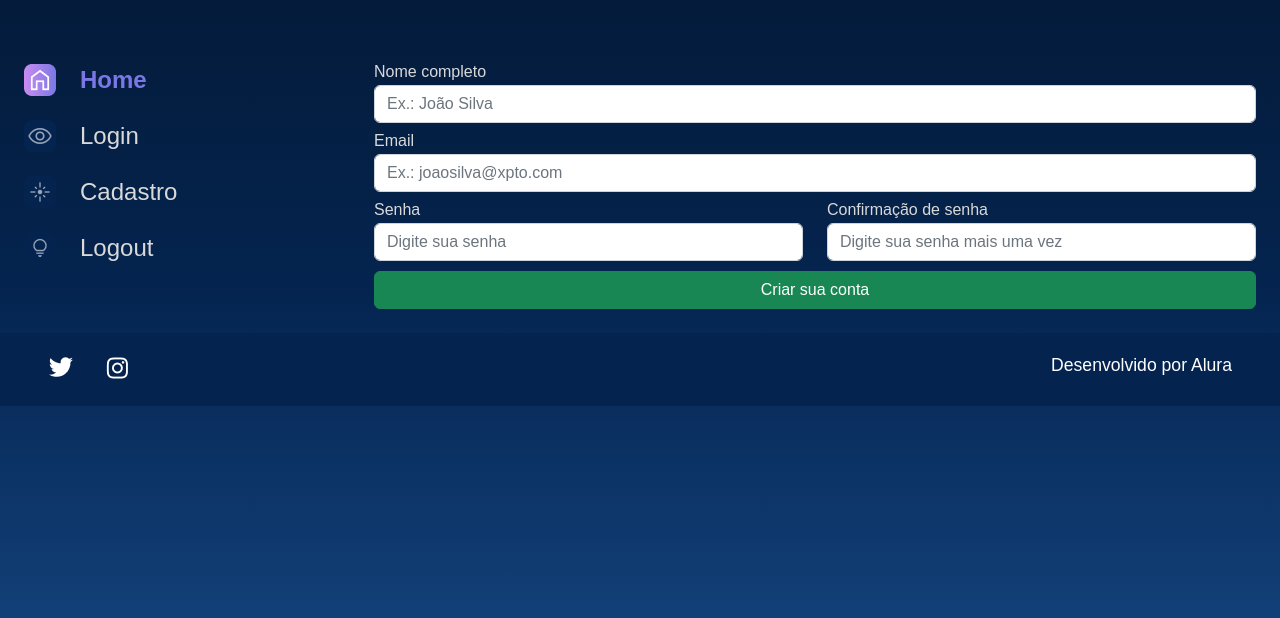
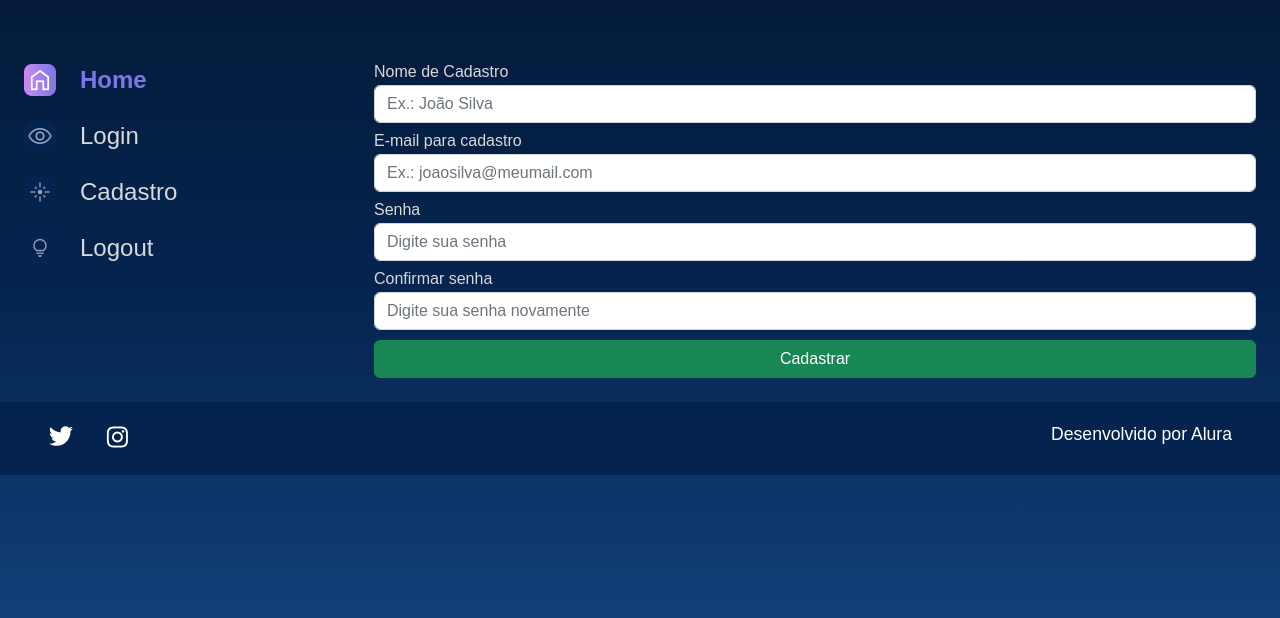
Before and after one commit to danielcanuto/spaceAlura, a Django app: page /usuarios/cadastro in a window 1280 px wide. Shown: the part 114-732 px from the top of the page. Run offline with Django 4.2, Linux system fonts and the light colour scheme.

Commit message:
cadastro ok

```diff
--- a/templates/usuarios/cadastro.html
+++ b/templates/usuarios/cadastro.html
@@ -41,27 +41,19 @@
                 </nav>
             </section>
             <section class="galeria" style="margin-left: 5em">
-                <form action="" method="">
+                <form action="{% url 'cadastro' %}" method="POST">
+                    {% csrf_token %}
                     <div class="row">
+                        {% for field in form.visible_fields%}
                         <div class="col-12 col-lg-12" style="margin-bottom: 10px;">
-                            <label for="nome_cadastro" style="color:#D9D9D9; margin-bottom: 5px;"><b>Nome completo</b></label>
-                            <input type="text" class="form-control" name="nome_cadastro" placeholder="Ex.: João Silva" required>
+                            <label style="color:#D9D9D9; margin-bottom: 5px;" for="{{ field.id_for_label }}">{{ field.label }}</label>
+                            {{ field }}
                         </div>
-                        <div class="col-12 col-lg-12" style="margin-bottom: 10px;">
-                            <label for="email" style="color:#D9D9D9; margin-bottom: 5px;"><b>Email</b></label>
-                            <input type="email" class="form-control" name="email" placeholder="Ex.: joaosilva@xpto.com" required>
+                        {% endfor %}
+                        <div class="col-12 text-center">
+                            <button class="btn btn-success col-12" style="padding: top 5px;" type="submit">Cadastrar</button>
                         </div>
-                        <div class="col-12 col-lg-6" style="margin-bottom: 10px;">
-                            <label for="password1" style="color:#D9D9D9; margin-bottom: 5px;"><b>Senha</b></label>
-                            <input type="password" class="form-control" name="password1" placeholder="Digite sua senha" required>
-                        </div>
-                        <div class="col-12 col-lg-6" style="margin-bottom: 10px;">
-                            <label for="password2" style="color:#D9D9D9; margin-bottom: 5px;"><b>Confirmação de senha</b></label>
-                            <input type="password" class="form-control" name="password2" placeholder="Digite sua senha mais uma vez" required>
-                        </div>
-                        <div class="col-12 text-center">
-                            <button class="btn btn-success col-12" style="padding: top 5px;" type="submit">Criar sua conta</button>
-                        </div>
+
                     </div>
                 </form>
             </section>
--- a/usuarios/forms.py
+++ b/usuarios/forms.py
@@ -5,10 +5,72 @@ class LoginForms(forms.Form):
         label="Nome de Login",
         required=True,
         max_length=100,
+        widget=forms.TextInput(
+            attrs={
+                "class":"form-control",
+                "placeholder":"Ex.: João Silva"
+            }
+        )
     )
     senha=forms.CharField(
         label="Senha",
         required=True,
         max_length=70,
-        widget=forms.PasswordInput()
+        widget=forms.PasswordInput(
+            attrs={
+                "class":"form-control",
+                "placeholder":"Digite sua Senha"
+            }
+        )
     )
+
+
+class CadastroForms(forms.Form):
+    nome_cadastro=forms.CharField(
+        label="Nome de Cadastro",
+        required=True,
+        max_length=100,
+        widget=forms.TextInput(
+            attrs={
+                "class":"form-control",
+                "placeholder":"Ex.: João Silva"
+                }
+            )
+    )
+
+    email=forms.EmailField(
+        label="E-mail para cadastro",
+        required=True,
+        max_length=100,
+        widget=forms.EmailInput(
+            attrs={
+                "class":"form-control",
+                "placeholder":"Ex.: joaosilva@meumail.com"
+                }
+            )
+
+    )
+
+    senha_1=forms.CharField(
+        label="Senha",
+        required=True,
+        max_length=70,
+        widget=forms.PasswordInput(
+            attrs={
+                "class":"form-control",
+                "placeholder":"Digite sua senha"
+            }
+        )
+    )
+
+    senha_2=forms.CharField(
+        label="Confirmar senha",
+        required=True,
+        max_length=70,
+        widget=forms.PasswordInput(
+            attrs={
+                "class":"form-control",
+                "placeholder":"Digite sua senha novamente"
+            }
+        )
+    )
--- a/usuarios/urls.py
+++ b/usuarios/urls.py
@@ -5,5 +5,5 @@ from usuarios.views import login, cadastro, logout
 urlpatterns = [
     path("login", login, name='login'),
     path("cadastro", cadastro, name='cadastro'),
-    path("logtou", logout, name='logout'),
+    path("logout", logout, name='logout'),
 ]
--- a/usuarios/views.py
+++ b/usuarios/views.py
@@ -1,14 +1,40 @@
-from django.shortcuts import render
-from usuarios.forms import LoginForms
+from django.shortcuts import render, redirect
+from usuarios.forms import LoginForms, CadastroForms
+
+from django.contrib.auth.models import User
 
 # Create your views here.
 def login(request):
     form = LoginForms()
-
-    return render(request, 'usuarios/login.html', {'form',form})
+    return render(request, 'usuarios/login.html',{"form": form})
 
 def cadastro(request):
-    return render(request, 'usuarios/cadastro.html')
+    form = CadastroForms()
+
+    if request.method == "POST":
+        form = CadastroForms(request.POST)
+
+        if form.is_valid():
+            if form["senha_1"].value() != form["senha_2"].value():
+                return redirect('cadastro')
+
+            name=form["nome_cadastro"].value()
+            email=form["email"].value()
+            senha=form["senha_1"].value()
+
+            if User.objects.filter(username=name).exists():
+                return redirect('cadastro')
+
+            usuario = User.objects.create_user(
+                username=name,
+                email=email,
+                password=senha
+            )
+            usuario.save()
+            return(redirect('login'))
+
+
+    return render(request, 'usuarios/cadastro.html', {"form": form})
 
 def logout(request):
     pass
```
Also changed, not shown: templates/usuarios/login.html (+13 -9 lines), 1 other file.
